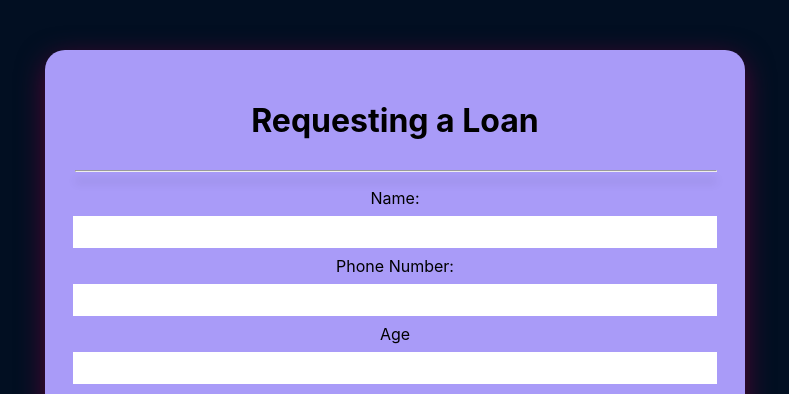
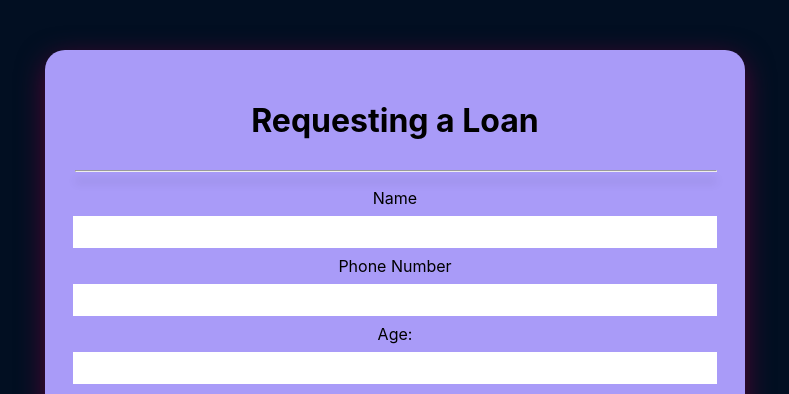
Before and after one commit to Wafaahcm/loan-app-form, a React (Create React App) app: page / in a window 1280 px wide. Shown: the top 394 px of the page, without its empty margins (245-1034 px from the left). Built offline with nearby package versions, Linux system fonts and the light colour scheme.

Commit message:
refactor: extract reusable input component MyComponent for form fields

```diff
--- a/src/LoanForm.js
+++ b/src/LoanForm.js
@@ -1,6 +1,7 @@
 import { useState } from "react";
 import "./FormStyles.css";
 import Modal from "./Modal";
+import MyComponent from "./MyComponent";
 
 function LoanForm() {
   const [errorMessage, setErrorMessage] = useState(null);
@@ -36,34 +37,40 @@ function LoanForm() {
     }
   }
 
+  function handlePhoneNumberChange(value) {
+    setLoanInputs({ ...loanInputs, phoneNumber: value });
+  }
+
+  function handleNameInputChange(value) {
+    setLoanInputs({ ...loanInputs, name: value });
+  }
+
+  function handleAgeInputChange(value) {
+    setLoanInputs({ ...loanInputs, age: value });
+  }
+
   return (
     <div onClick={handleDivClick} className="flex">
       <form id="loan-form" className="flex" style={{ flexDirection: "column" }}>
         <h1>Requesting a Loan</h1>
         <hr />
 
-        <label>Name:</label>
-        <input
+        <MyComponent
+          inputName="Name"
           value={loanInputs.name}
-          onChange={(event) => {
-            setLoanInputs({ ...loanInputs, name: event.target.value });
-          }}
+          handleChange={handleNameInputChange}
         />
 
-        <label>Phone Number:</label>
-        <input
+        <MyComponent
+          inputName="Phone Number"
           value={loanInputs.phoneNumber}
-          onChange={(event) => {
-            setLoanInputs({ ...loanInputs, phoneNumber: event.target.value });
-          }}
+          handleChange={handlePhoneNumberChange}
         />
 
-        <label>Age</label>
-        <input
+        <MyComponent
+          inputName="Age:"
           value={loanInputs.age}
-          onChange={(event) => {
-            setLoanInputs({ ...loanInputs, age: event.target.value });
-          }}
+          handleChange={handleAgeInputChange}
         />
 
         <label>Are you an employee?</label>
--- /dev/null
+++ b/src/MyComponent.js
@@ -0,0 +1,15 @@
+function MyComponent({ value, handleChange, inputName }) {
+  return (
+    <>
+      <label>{inputName}</label>
+      <input
+        value={value}
+        onChange={(event) => {
+          handleChange(event.target.value);
+        }}
+      />
+    </>
+  );
+}
+
+export default MyComponent;
```
